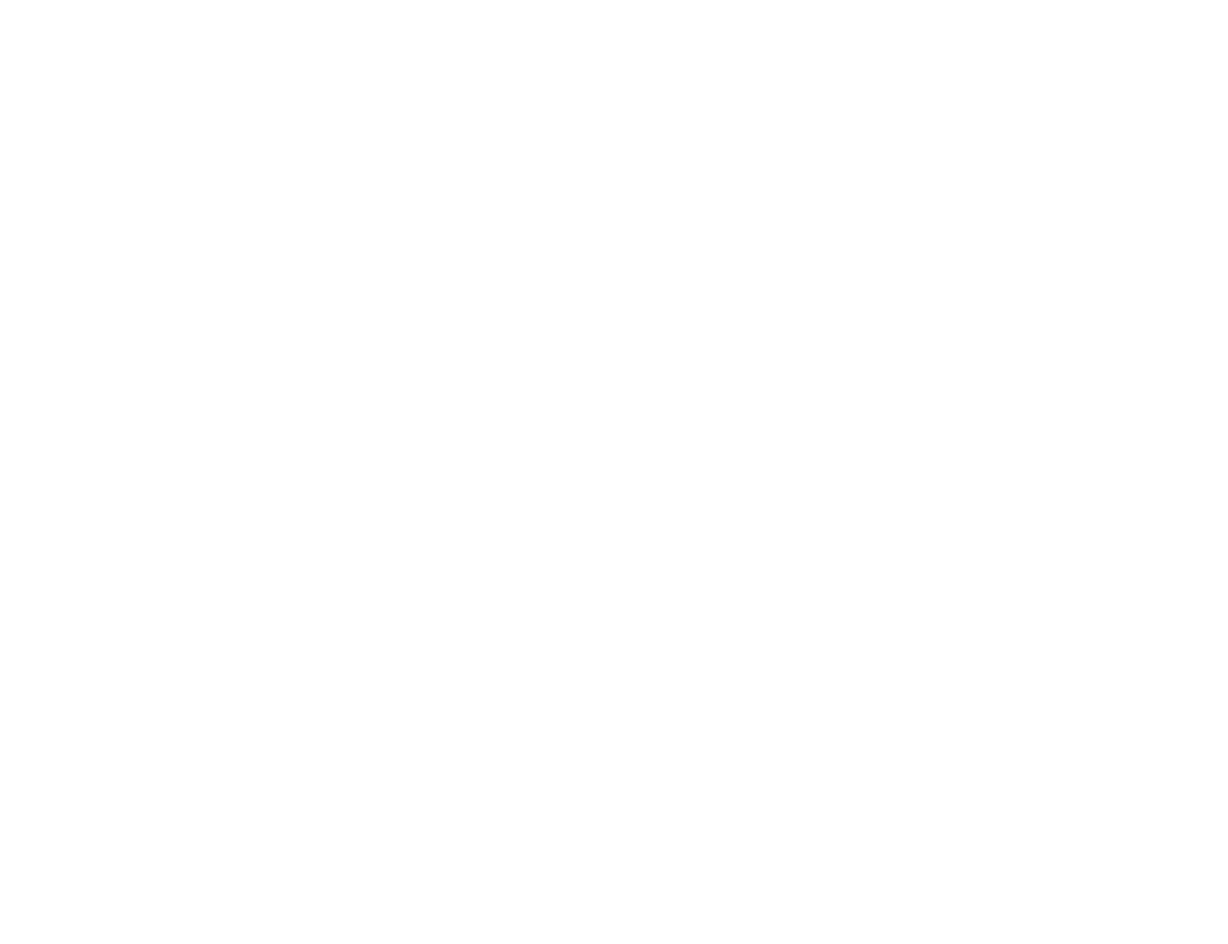
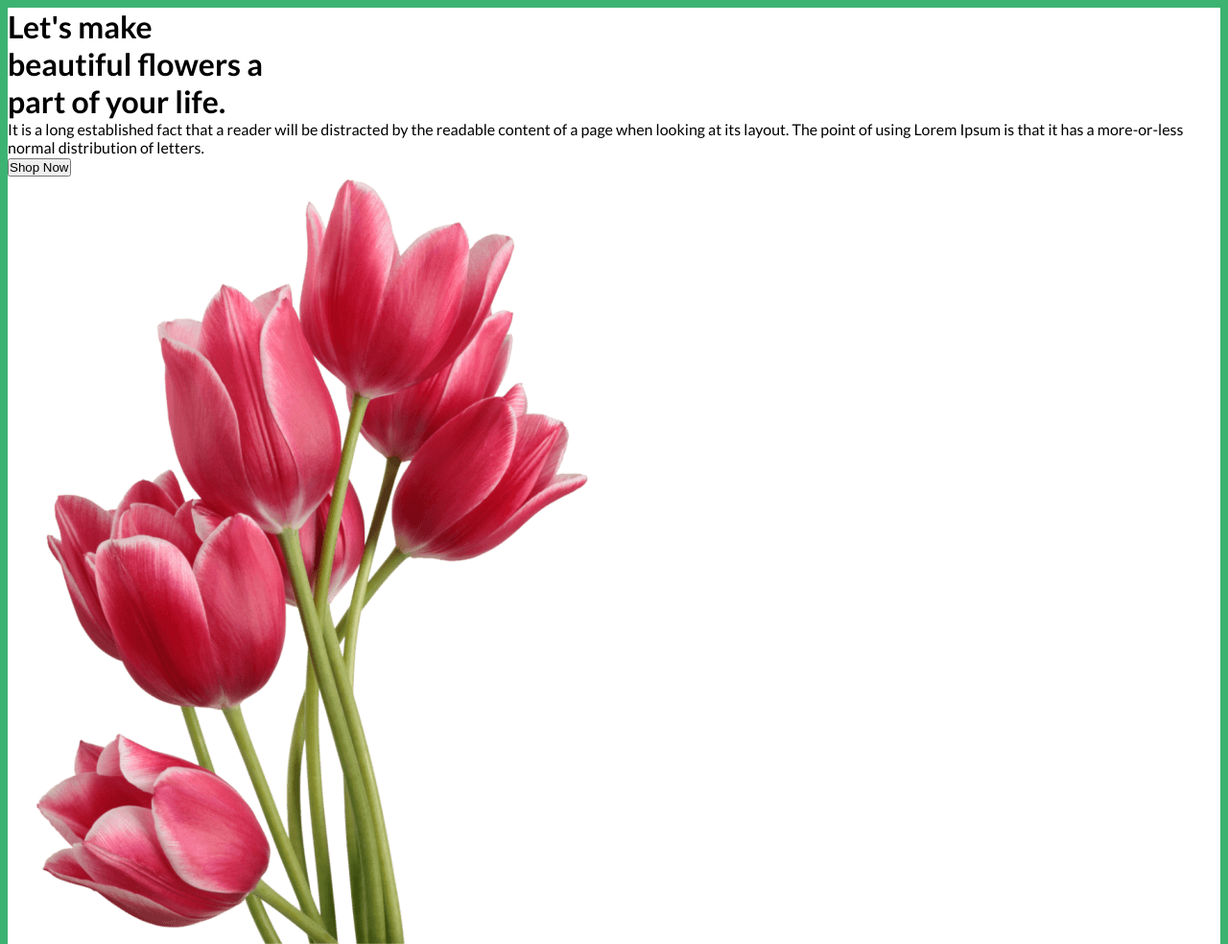
Before and after one commit to masudulalam/Flower-Shop-Project, a plain HTML site: page index.html in a window 1280 px wide. Shown: the top 984 px of the page at 96% size. Before the commit the page ends 800 px from the top, so only its background shows below. Drawn offline with Linux system fonts and the light colour scheme.

Commit message:
added new css file to execute this project is another way and some basic essential setup has completed

```diff
--- a/index.html
+++ b/index.html
@@ -1,14 +1,41 @@
 <!DOCTYPE html>
 <html lang="en">
+
 <head>
     <meta charset="UTF-8">
     <meta name="viewport" content="width=device-width, initial-scale=1.0">
     <title>Flower Shop</title>
-    <link rel="stylesheet" href="styles/style.css">
+    <!-- <link rel="stylesheet" href="styles/style.css"> -->
+    <link rel="stylesheet" href="styles/style2.css">
 </head>
+
 <body>
     <header>
+        <div class="banner-section">
+            <div class="banner-text-container2">
+                <h1 class="banner-title">Let's make <br> beautiful flowers a <br> part of your life.</h1>
+                <p class="banner-description">It is a long established fact that a reader will be distracted by the readable content of a page when
+                    looking at its layout. The point of using Lorem Ipsum is that it has a more-or-less normal
+                    distribution of letters.</p>
+                <button>Shop Now</button>
+            </div>
+            <div class="banner-image-container2">
+                <img src="Flower Asset/pngwing 10.png" alt="Flower Image">
+            </div>
+        </div>
 
+        <!-- <div class="banner-section-container">
+            <div class="banner-content">
+                <div class="banner-text-container">
+                    <h1>Let's make <br> beautiful flowers a <br> part of your life.</h1>
+                    <p>It is a long established fact that a reader will be distracted by the readable content of a page when looking at its layout. The point of using Lorem Ipsum is that it has a more-or-less normal distribution of letters.</p>
+                    <button>Shop Now</button>
+                </div>
+                <div class="banner-image-container">
+                    <img src="Flower Asset/pngwing 10.png" alt="">
+                </div>
+            </div>
+        </div> -->
     </header>
     <main>
 
@@ -17,4 +44,5 @@
 
     </footer>
 </body>
+
 </html>
--- a/styles/style.css
+++ b/styles/style.css
@@ -1,11 +1,79 @@
 /* google font */
 @import url('https://fonts.googleapis.com/css2?family=Lato:ital,wght@0,100;0,300;0,400;0,700;0,900;1,100;1,300;1,400;1,700;1,900&display=swap');
 
-*{
-    margin: 0;
+* {
+    box-sizing: border-box;
+    margin: 0 auto;
     padding: 0;
 }
 
-body{
+body {
     font-family: "Lato", sans-serif;
 }
+
+/* banner styles */
+.banner-section-container {
+    max-width: 1440px;
+    height: 850px;
+    border: 8px solid mediumseagreen;
+    background: rgba(229, 84, 115, 0.1);
+}
+
+.banner-content {
+    width: 70%;
+    display: flex;
+    margin: 0 auto;
+}
+
+.banner-text-container {
+    width: 50%;
+    /* height: 710px; */
+    border: 2px solid purple;
+    display: flex;
+    flex-direction: column;
+    justify-content: center;
+    text-align: left;
+}
+
+.banner-image-container {
+    width: 50%;
+    /* height: 710px; */
+    border: 2px solid purple;
+}
+
+/* Another Banner Layout Style */
+.banner-section {
+    max-width: 1920px;
+    height: 850px;
+    background: rgba(229, 84, 115, 0.1);
+    display: flex;
+    border: 8px solid mediumseagreen;
+}
+
+.banner-text-container2 {
+    width: 708px;
+    /* height: 506px; */
+    margin-top: 200px;
+    margin-left: 240px;
+    border: 1px solid yellowgreen;
+}
+
+.banner-title {
+    font-size: 80px;
+    font-weight: 800;
+    line-height: 96px;
+}
+
+.banner-description {
+    margin: 32px 0;
+    font-size: 18px;
+    font-weight: 400;
+    line-height: 30px;
+}
+
+.banner-image-container2 {
+    width: 635px;
+    height: 800px;
+    margin-top: 32px;
+    border: 1px solid yellowgreen;
+}
--- /dev/null
+++ b/styles/style2.css
@@ -0,0 +1,18 @@
+/* google font */
+@import url('https://fonts.googleapis.com/css2?family=Lato:ital,wght@0,100;0,300;0,400;0,700;0,900;1,100;1,300;1,400;1,700;1,900&display=swap');
+
+* {
+    margin: 0;
+    padding: 0;
+}
+
+body {
+    max-width: 1920px;;
+    font-family: "Lato", sans-serif;
+    border: 8px solid mediumseagreen;
+}
+
+/* Common Styles */
+.container{
+    max-width: 1440px;
+}
```
Also changed, not shown: Flower Asset/Flower 01.png (added), Flower Asset/Group 57.png (added), Flower Asset/Group 58.png (added), Flower Asset/Group 59.png (added), Flower Asset/Rectangle 4.png (added), Flower Asset/Rectangle 5.png (added), Flower Asset/Rectangle 6.png (added), Flower Asset/Rectangle 9.png (added), Flower Asset/pngwing 10.png (added), Flower Asset/pngwing 5.png (added), Flower Asset/pngwing 6.png (added), Flower Asset/pngwing 7.png (added), Flower Asset/pngwing 8.png (added), 1 other file.
